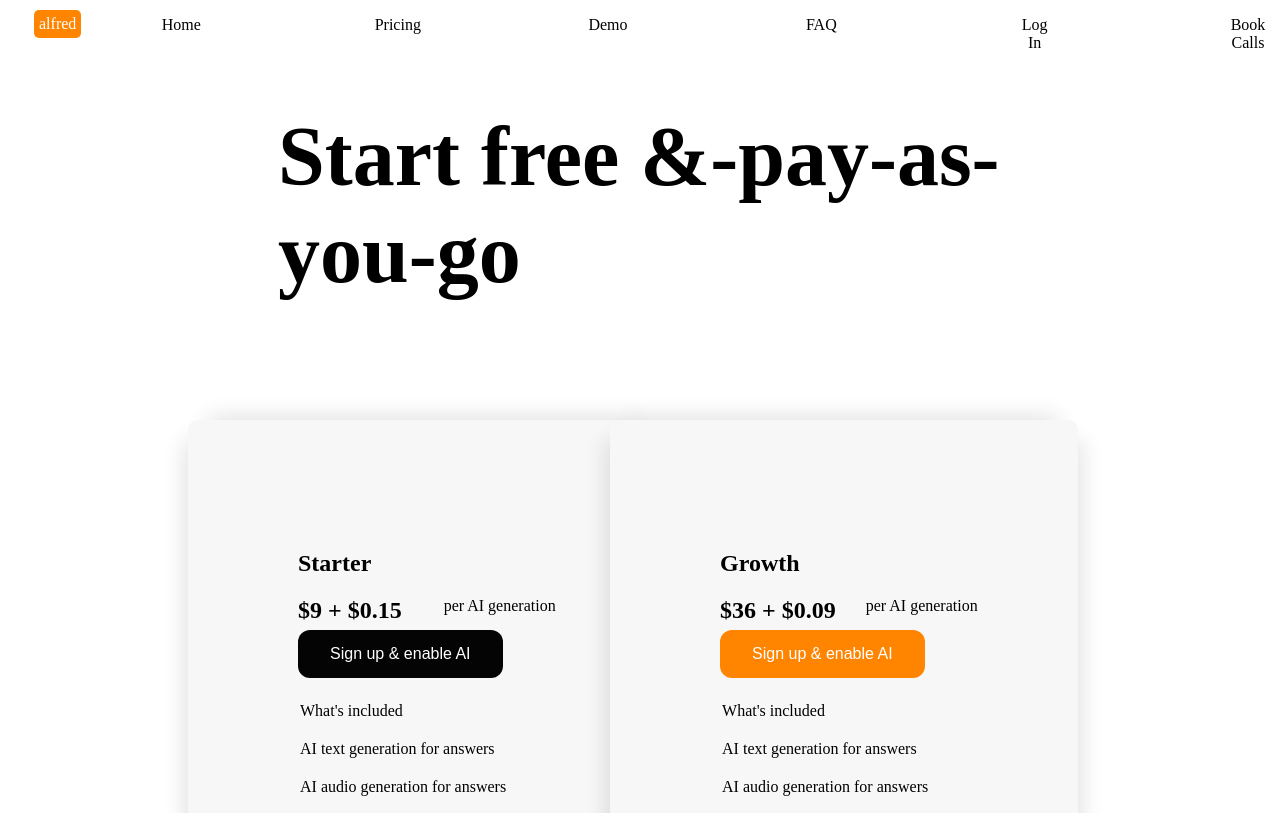
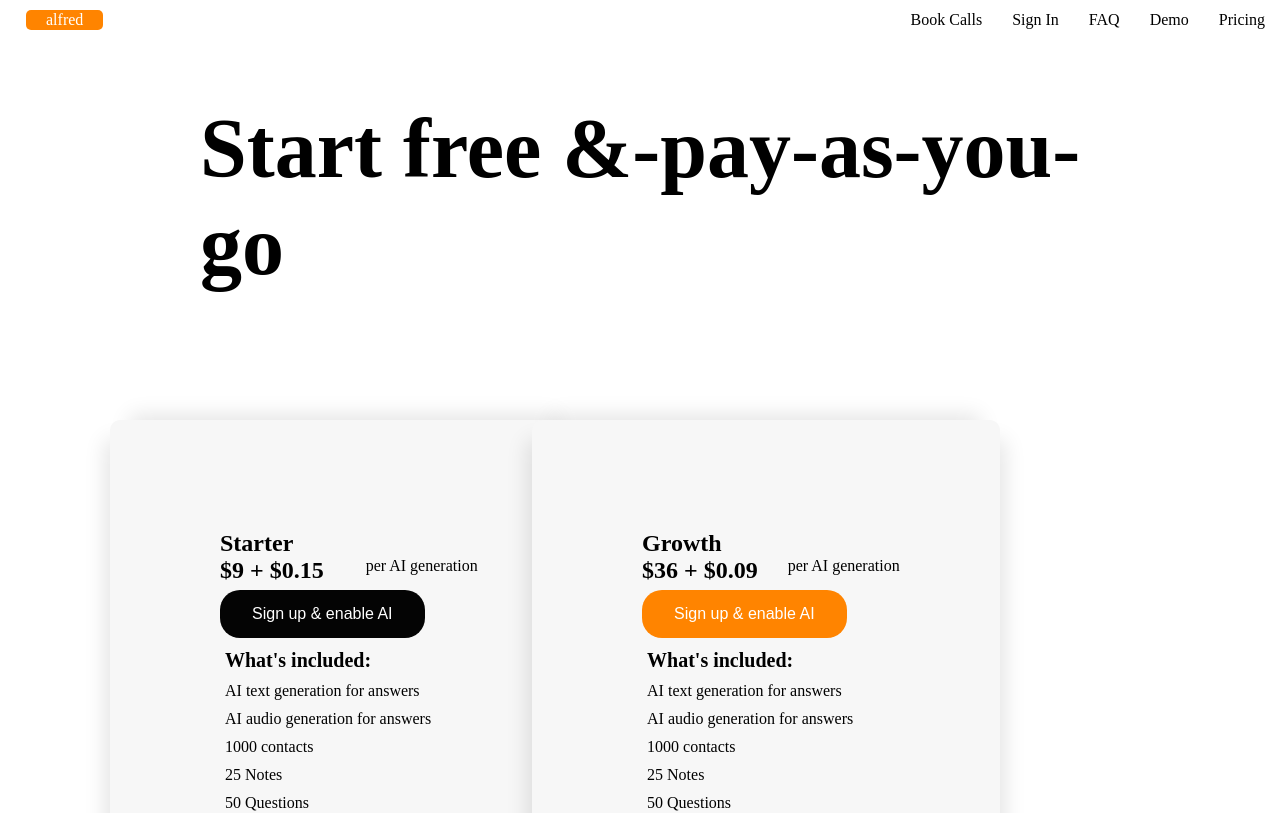
Before and after one commit to Jegedeglory/alfred, a React (Create React App) app: page / in a window 1280 px wide. Shown: the top 813 px of the page. Built offline with nearby package versions, Linux system fonts and the light colour scheme.

Commit message:
added new update

```diff
--- a/src/components/Header/Header.css
+++ b/src/components/Header/Header.css
@@ -56,9 +56,7 @@
     width: 75%;
     display: inline;
 }
-.AI-phrase-side {
 
-}
 
 .butn {
     background-color: #040404;
@@ -69,7 +67,7 @@
     text-decoration: none;
     display: inline-block;
     font-size: 16px;
-    border-radius: 12px;
+    border-radius: 20px;
     margin: 6px auto;
 }
 
@@ -78,19 +76,20 @@
 }
 
 .AI-phrase {
-    float: right;
+    float:inline-end;
     padding: 0;
     margin: 0;
     display: inline;
-    left: 20px;
+    word-wrap: break-word;
 }
 
 p {
     display: flex;
-    padding: 2px;
+    padding: 5px;
     grid-template-columns: repeat(3, 1fr);
 }
 
 .included {
-
+    font-weight: 800;
+    font-size: 20px;
 }
--- a/src/components/Header/Header.jsx
+++ b/src/components/Header/Header.jsx
@@ -18,7 +18,7 @@ const Header = () => (
           <p className='AI-phrase'>per AI generation</p>
           <button className='butn'>Sign up & enable AI</button>
           <div className='paragraph'>
-            <p>What's included</p>
+            <p className='included'>What's included:</p>
           <p>AI text generation for answers</p>
           <p>AI audio generation for answers</p>
           <p>1000 contacts</p>
@@ -32,7 +32,7 @@ const Header = () => (
           <p className='AI-phrase'>per AI generation</p>
           <button className='butn second-btn'>Sign up & enable AI</button>
           <div className='paragraph'>
-            <p className='included'>What's included</p>
+            <p className='included'>What's included:</p>
           <p>AI text generation for answers</p>
           <p>AI audio generation for answers</p>
           <p>1000 contacts</p>
--- a/src/components/Navbar/Navbar.css
+++ b/src/components/Navbar/Navbar.css
@@ -1,12 +1,19 @@
+* {
+    padding: 0;
+    margin: 0;
+    text-decoration: none;
+    list-style: none;
+}
 .navbar {
     padding: 3rem 0;
     margin: 0;
     text-align: center;
+    justify-content: center;
     margin-right: 1rem;
 }
 
 .navbar__brand {
-    width: 80px;
+    width: 80%;
     color: #fff;
 
 }
@@ -16,17 +23,18 @@
     top: 0;
     cursor: pointer;
     position:absolute;
+    line-height: 20px;
+    color: #fff;
     background-color: rgb(255, 132, 0);
-    padding: 5px;
+    padding: 0 20px;
     border-radius: 5px;
 }
 
 a {
-    text-decoration: none;
     font-weight: 300;
     display: block;
     font-size: 16px;
-    margin-right: 10px;
+    margin-right: 20px;
 }
 
 
@@ -42,21 +50,25 @@ a {
 
 ul {
     position: absolute;
+    margin: 10px;
     top: 0;
+    margin-right: 20px;
     list-style-type: none;
-    padding: 0;
-    margin-right: 0;
-    list-style-type: none;
-    display: flex;
     width: 100%;
 }
 
 
 li {
-    margin-left: auto;
-    margin-right: 10px;
+    /* margin-left: auto; */
+    margin-right: 20px;
     display: inline;
-    width: 50px;
     text-align: center;
     float: right;
+    line-height: 20px;
 }
+
+ul li {
+    display: inline-block;
+    line-height: 20px;
+    margin: 0 5px;
+}
--- a/src/components/Navbar/Navbar.jsx
+++ b/src/components/Navbar/Navbar.jsx
@@ -14,9 +14,6 @@ const Navbar = () => {
         <div className='navbar__align'>
           <ul className='navbar__nav'>
             <li className='nav__item'>
-              <a href='#home' className='nav__link  fw__4 text__light nav__active'>Home</a>
-            </li>
-            <li className='nav__item'>
               <a href='#home' className='nav__link  fw__4 text__light nav__active'>Pricing</a>
             </li>
             <li className='nav__item'>
@@ -26,7 +23,7 @@ const Navbar = () => {
               <a href='#home' className='nav__link  fw__4 text__light nav__active'>FAQ</a>
             </li>
             <li className='nav__item'>
-              <a href='#home' className='nav__link fw__4 text__light nav__active'>Log In</a>
+              <a href='#home' className='nav__link fw__4 text__light nav__active'>  Sign In</a>
             </li>
             <li className='nav__item'>
               <a href='#home' className='nav__link  fw__4 text__light nav__active'>Book Calls</a>
```
